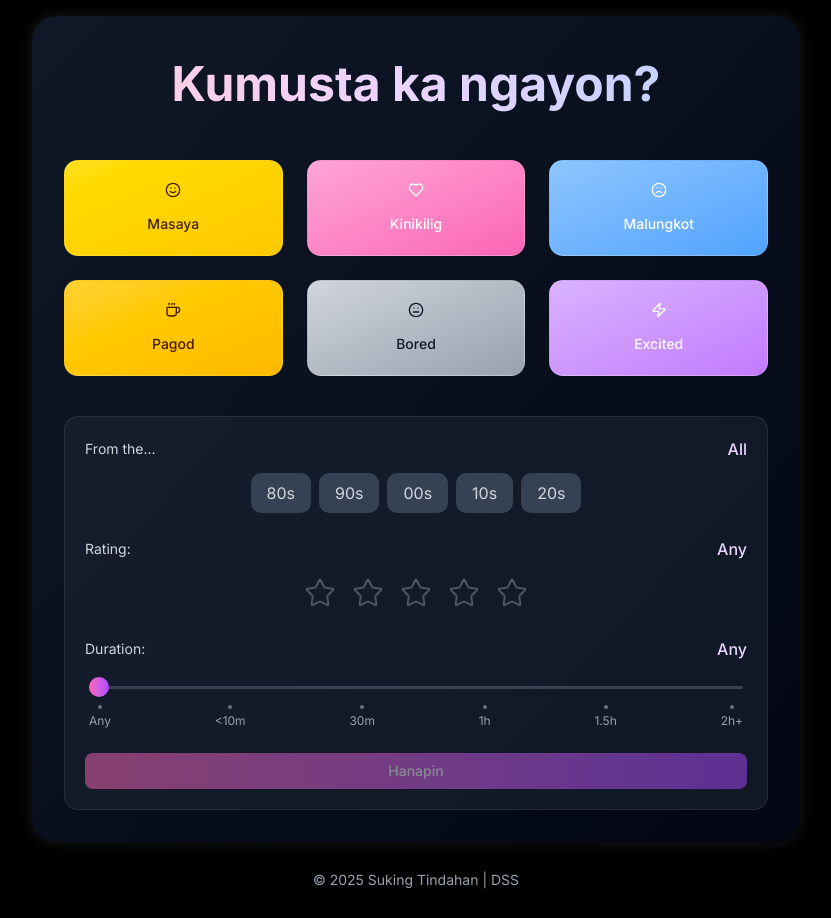
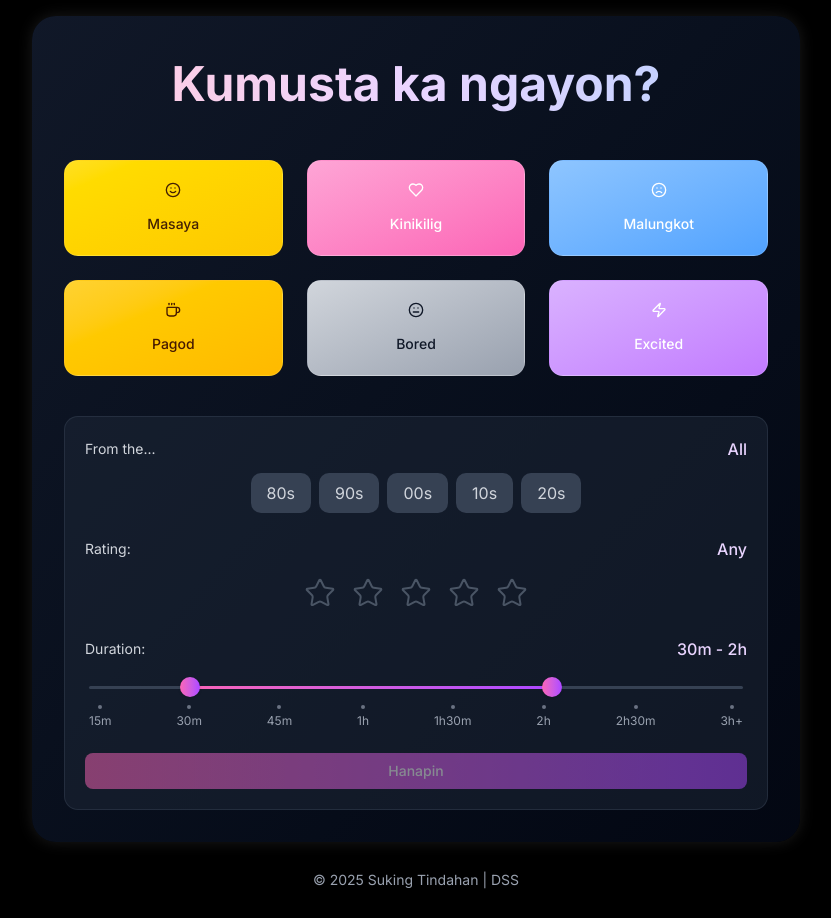
Before and after one commit to chrisracha/suking-tindahan, a Next.js app: page / in a window 1280 px wide. Shown: the whole page, without its empty margins (224-1055 px from the left). Built offline with nearby package versions, Linux system fonts and the light colour scheme.

Commit message:
Finalest

```diff
--- a/src/app/movie/[id]/page.tsx
+++ b/src/app/movie/[id]/page.tsx
@@ -80,20 +80,20 @@ export default function MovieDetailsPage() {
             <div className="w-full max-w-4xl mx-auto">
                 {/* Back Button */}
                 <div className="p-4">
-                    <Link
-                        href={searchParams.get('query')
-                            ? `/search?query=${encodeURIComponent(searchParams.get('query')!)}`
-                            : '/recommendations'
-                        }
-                    >
                     <Button
                         variant="outline"
                         className="border-gray-600 bg-black text-gray-300 hover:bg-gray-800 hover:text-white"
+                        onClick={() => {
+                            if (searchParams.get('query')) {
+                                router.push(`/search?query=${encodeURIComponent(searchParams.get('query')!)}`);
+                            } else {
+                                router.back();
+                            }
+                        }}
                     >
                         <ChevronLeft className="mr-2 h-4 w-4" />
                         Bumalik
                     </Button>
-                    </Link>
                 </div>
 
                 {/* Movie Details */}
--- a/src/app/page.tsx
+++ b/src/app/page.tsx
@@ -10,7 +10,7 @@ export default function Home() {
   const router = useRouter();
   const [selectedEmotion, setSelectedEmotion] = useState<string | null>(null);
   const [selectedRating, setSelectedRating] = useState<number | null>(null);
-  const [selectedDuration, setSelectedDuration] = useState<number | null>(null);
+  const [selectedDuration, setSelectedDuration] = useState<number[]>([30, 120]);
   const [selectedDecades, setSelectedDecades] = useState<string[]>([]);
 
   const handleSubmit = (e: React.FormEvent) => {
@@ -22,8 +22,8 @@ export default function Home() {
     if (selectedRating !== null) {
       params.append('popularity', selectedRating.toString());
     }
-    if (selectedDuration) {
-      params.append('duration', JSON.stringify([selectedDuration]));
+    if (selectedDuration.length === 2) {
+      params.append('duration', JSON.stringify(selectedDuration));
     }
     if (selectedDecades.length > 0) {
       params.append('decades', selectedDecades.join(','));
@@ -38,10 +38,8 @@ export default function Home() {
       setSelectedEmotion,
       popularity: selectedRating || 0,
       setPopularity: setSelectedRating,
-      duration: selectedDuration ? [selectedDuration] : [],
-      setDuration: (value: number[]) => {
-        setSelectedDuration(value[0] || null);
-      },
+      duration: selectedDuration,
+      setDuration: setSelectedDuration,
       decade: selectedDecades.join(','),
       setDecade: (decade: string | null) => {
         if (decade) {
--- a/src/components/filter-controls.tsx
+++ b/src/components/filter-controls.tsx
@@ -5,7 +5,7 @@ import { Star } from "lucide-react"
 import { useFilters } from "./emotion-selector"
 import { useRouter } from "next/navigation"
 import { Button } from "@/components/ui/button"
-import { useContext } from "react"
+import { useContext, useEffect } from "react"
 import { FilterContext } from "./emotion-selector"
 
 export default function FilterControls() {
@@ -29,38 +29,70 @@ export default function FilterControls() {
         { value: "20s", label: "20s", years: [2020, 2029] },
     ]
 
-    // Duration labels
+    // Duration labels with exact values
     const durationLabels = [
-        { value: 0, label: "Any" },
-        { value: 10, label: "<10m" },
-        { value: 30, label: "30m" },
-        { value: 60, label: "1h" },
-        { value: 90, label: "1.5h" },
-        { value: 120, label: "2h+" },
+        { value: 0, label: "15m" },
+        { value: 1, label: "30m" },
+        { value: 2, label: "45m" },
+        { value: 3, label: "1h" },
+        { value: 4, label: "1h30m" },
+        { value: 5, label: "2h" },
+        { value: 6, label: "2h30m" },
+        { value: 7, label: "3h+" },
     ]
 
-    // Get the closest duration label
+    // Convert slider index to minutes
+    const indexToMinutes = (index: number) => {
+        const values = [15, 30, 45, 60, 90, 120, 150, 180];
+        return values[index];
+    }
+
+    // Convert minutes to slider index
+    const minutesToIndex = (minutes: number) => {
+        const values = [15, 30, 45, 60, 90, 120, 150, 180];
+        return values.indexOf(minutes);
+    }
+
+    // Format duration for display
+    const formatDuration = (minutes: number) => {
+        const hours = Math.floor(minutes / 60);
+        const mins = minutes % 60;
+        if (hours === 0) return `${mins}m`;
+        if (mins === 0) return `${hours}h`;
+        return `${hours}h${mins}m`;
+    }
+
+    // Get the current duration label
     const getCurrentDurationLabel = () => {
-        if (!duration || duration.length === 0) return "Any";
-        const currentValue = duration[0];
-        if (currentValue === 0) return "Any";
+        if (!duration || duration.length !== 2) return "Any";
+        const [min, max] = duration;
+        if (min === max) {
+            return formatDuration(min);
+        }
+        return `${formatDuration(min)} - ${formatDuration(max)}`;
+    }
 
-        let closestLabel = durationLabels[1]; // Start from first non-Any label
+    // Initialize duration if empty
+    useEffect(() => {
+        if (!duration || duration.length !== 2) {
+            setDuration([30, 120]);
+        }
+    }, []);
 
-        for (const label of durationLabels.slice(1)) { // Skip the Any label
-            if (Math.abs(label.value - currentValue) < Math.abs(closestLabel.value - currentValue)) {
-                closestLabel = label;
-            }
-        }
+    // Handle duration change
+    const handleDurationChange = (newValue: number[]) => {
+        const minutes = newValue.map(indexToMinutes);
+        setDuration(minutes);
+    };
 
-        return closestLabel.label;
-    }
+    // Convert current duration to slider indices
+    const currentSliderValues = duration ? duration.map(minutesToIndex) : [1, 5];
 
     const handleSearch = () => {
         const params = new URLSearchParams();
         if (selectedEmotion) params.append('emotion', selectedEmotion);
         if (popularity !== null) params.append('popularity', popularity.toString());
-        if (duration && duration.length > 0 && duration[0] !== 0) params.append('duration', JSON.stringify(duration));
+        if (duration && duration.length === 2) params.append('duration', JSON.stringify(duration));
         if (decade) params.append('decades', decade);
         router.push(`/recommendations?${params.toString()}`);
     };
@@ -124,7 +156,7 @@ export default function FilterControls() {
                 </div>
             </div>
             {/* Duration Time */}
-            <div>
+            <div className="space-y-3">
                 <div className="flex justify-between items-center">
                     <label className="text-gray-300 text-sm">Duration:</label>
                     <span className="text-purple-200 font-medium">{getCurrentDurationLabel()}</span>
@@ -132,24 +164,28 @@ export default function FilterControls() {
                 <div className="px-1 mt-4">
                     <Slider.Root
                         className="relative flex items-center select-none touch-none w-full h-5"
-                        value={duration.length > 0 ? duration : [0]}
-                        onValueChange={setDuration}
-                        max={120}
                         min={0}
+                        max={7}
                         step={1}
+                        value={currentSliderValues}
+                        onValueChange={handleDurationChange}
                     >
                         <Slider.Track className="bg-gray-700 relative grow rounded-full h-[3px]">
                             <Slider.Range className="absolute bg-gradient-to-r from-pink-400 to-purple-500 rounded-full h-full" />
                         </Slider.Track>
                         <Slider.Thumb
                             className="block w-5 h-5 bg-gradient-to-r from-pink-400 to-purple-500 rounded-full shadow hover:bg-pink-500 focus:outline-none focus:ring-2 focus:ring-pink-500 focus:ring-offset-2 focus:ring-offset-gray-900"
-                            aria-label="Duration"
+                            aria-label="Minimum duration"
+                        />
+                        <Slider.Thumb
+                            className="block w-5 h-5 bg-gradient-to-r from-pink-400 to-purple-500 rounded-full shadow hover:bg-pink-500 focus:outline-none focus:ring-2 focus:ring-pink-500 focus:ring-offset-2 focus:ring-offset-gray-900"
+                            aria-label="Maximum duration"
                         />
                     </Slider.Root>
 
                     <div className="flex justify-between mt-2 text-xs text-gray-400">
-                        {durationLabels.map((label, index) => (
-                            <div key={index} className="flex flex-col items-center">
+                        {durationLabels.map((label) => (
+                            <div key={label.value} className="flex flex-col items-center">
                                 <span className="h-1 w-1 rounded-full bg-gray-500 mb-1"></span>
                                 {label.label}
                             </div>
```
Also changed, not shown: src/app/api/recommendations/route.ts (+58 -12 lines), src/app/recommendations/page.tsx (+65 -17 lines). Lines whose indentation alone changed are shown as unchanged.
